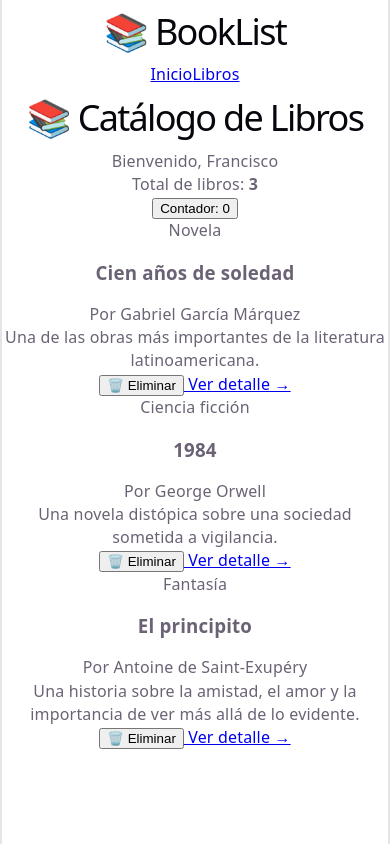
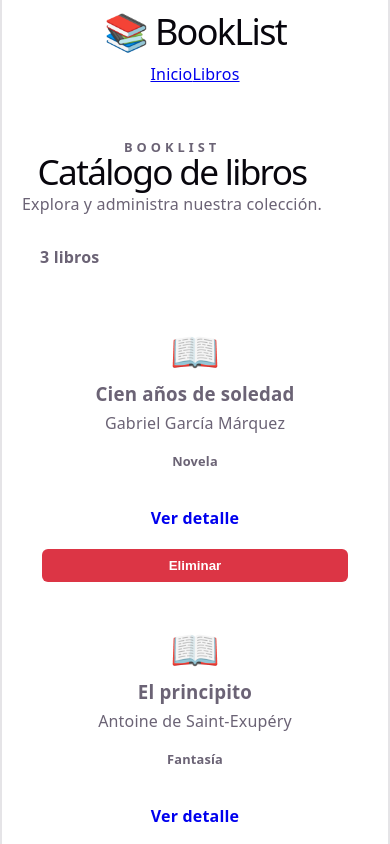
Before and after one commit to zickojavier-art/BookList, a Vue app: page /libros in a window 390 px wide. Shown: the top 844 px of the page. Built offline with nearby package versions, Linux system fonts and the light colour scheme.

Commit message:
feat: crear lista reactiva de libros

```diff
--- a/src/components/Libro.vue
+++ b/src/components/Libro.vue
@@ -1,27 +1,27 @@
 <template>
   <article class="libro-card">
+    <div class="libro-icon">📖</div>
+
     <div class="libro-info">
+      <h3>{{ libro.titulo }}</h3>
+
+      <p class="autor">
+        {{ libro.autor }}
+      </p>
+
       <span class="categoria">
         {{ libro.categoria }}
       </span>
-
-      <h3>{{ libro.titulo }}</h3>
-
-      <p class="autor">Por {{ libro.autor }}</p>
-
-      <p v-if="libro.descripcion">
-        {{ libro.descripcion }}
-      </p>
-
-      <p v-else>Este libro no tiene descripción.</p>
     </div>
 
-    <div class="libro-acciones">
-      <button @click="$emit('eliminar', libro.id)">🗑️ Eliminar</button>
+    <div class="acciones">
+      <RouterLink :to="`/libros/${libro.id}`" class="btn-detalle">
+        Ver detalle
+      </RouterLink>
 
-      <RouterLink :to="`/libros/${libro.id}`" class="btn-detalle">
-        Ver detalle →
-      </RouterLink>
+      <button @click="$emit('eliminar', libro.id)" class="btn-eliminar">
+        Eliminar
+      </button>
     </div>
   </article>
 </template>
@@ -40,3 +40,81 @@ export default {
   emits: ["eliminar"],
 };
 </script>
+
+<style scoped>
+.libro-card {
+  display: flex;
+  align-items: center;
+  gap: 20px;
+  padding: 20px;
+  border-radius: 12px;
+  margin-bottom: 15px;
+  transition: 0.3s;
+}
+
+.libro-card:hover {
+  transform: translateY(-3px);
+}
+
+.libro-icon {
+  font-size: 2.5rem;
+}
+
+.libro-info {
+  flex: 1;
+}
+
+.libro-info h3 {
+  margin: 0 0 6px;
+}
+
+.autor {
+  margin: 0 0 10px;
+}
+
+.categoria {
+  display: inline-block;
+  padding: 5px 10px;
+  border-radius: 20px;
+  font-size: 0.8rem;
+  font-weight: bold;
+}
+
+.acciones {
+  display: flex;
+  gap: 10px;
+  align-items: center;
+}
+
+.btn-detalle,
+.btn-eliminar {
+  padding: 9px 14px;
+  border-radius: 6px;
+  border: none;
+  cursor: pointer;
+  text-decoration: none;
+  font-weight: 600;
+}
+
+.btn-eliminar {
+  background: #dc3545;
+  color: white;
+}
+
+@media (max-width: 700px) {
+  .libro-card {
+    flex-direction: column;
+    text-align: center;
+  }
+
+  .acciones {
+    flex-direction: column;
+    width: 100%;
+  }
+
+  .btn-detalle,
+  .btn-eliminar {
+    width: 100%;
+  }
+}
+</style>
--- a/src/views/InicioView.vue
+++ b/src/views/InicioView.vue
@@ -1,8 +1,17 @@
 <template>
-  <section>
-    <h1>Bienvenido a BookList 📚</h1>
+  <section class="inicio">
+    <div class="contenido">
+      <p class="subtitulo">EDITORIAL NOVA</p>
 
-    <p>Gestiona tu colección de libros de forma fácil, rápida e interactiva.</p>
+      <h1>Bienvenido a <span>BookList</span></h1>
+
+      <p class="descripcion">
+        Gestiona tu biblioteca de libros de forma rápida, sencilla e
+        interactiva.
+      </p>
+
+      <RouterLink to="/libros" class="btn-libros"> Ver catálogo </RouterLink>
+    </div>
   </section>
 </template>
 
@@ -11,3 +20,53 @@ export default {
   name: "InicioView",
 };
 </script>
+
+<style scoped>
+.inicio {
+  min-height: calc(100vh - 70px);
+  display: flex;
+  align-items: center;
+  justify-content: center;
+  text-align: center;
+  padding: 40px 20px;
+}
+
+.contenido {
+  max-width: 750px;
+}
+
+.subtitulo {
+  font-size: 0.9rem;
+  letter-spacing: 4px;
+  font-weight: bold;
+  margin-bottom: 15px;
+}
+
+h1 {
+  font-size: 3.5rem;
+  margin-bottom: 20px;
+}
+
+h1 span {
+  font-weight: 800;
+}
+
+.descripcion {
+  font-size: 1.2rem;
+  line-height: 1.7;
+  margin-bottom: 35px;
+}
+
+.btn-libros {
+  display: inline-block;
+  padding: 14px 30px;
+  border-radius: 8px;
+  text-decoration: none;
+  font-weight: bold;
+  transition: 0.3s;
+}
+
+.btn-libros:hover {
+  transform: translateY(-3px);
+}
+</style>
--- a/src/views/ListaLibros.vue
+++ b/src/views/ListaLibros.vue
@@ -1,30 +1,28 @@
 <template>
-  <section class="lista-container">
-    <h1>📚 Catálogo de Libros</h1>
+  <section class="lista">
+    <div class="encabezado">
+      <div>
+        <p class="subtitulo">BOOKLIST</p>
+        <h1>Catálogo de libros</h1>
+        <p>Explora y administra nuestra colección.</p>
+      </div>
 
-    <p>Bienvenido, {{ usuario }}</p>
-
-    <!-- CONTADOR -->
-    <div class="contador">
-      <p>
-        Total de libros: <strong>{{ libros.length }}</strong>
-      </p>
-
-      <button @click="incrementarContador">Contador: {{ contador }}</button>
+      <span class="contador"> {{ libros.length }} libros </span>
     </div>
 
-    <!-- LISTA -->
-    <div v-if="libros.length > 0">
+    <div v-if="libros.length === 0" class="sin-libros">
+      <div class="icono">📚</div>
+      <h2>No hay libros registrados</h2>
+      <p>Agrega tu primer libro para comenzar.</p>
+    </div>
+
+    <div v-else class="libros-container">
       <Libro
         v-for="libro in libros"
         :key="libro.id"
         :libro="libro"
         @eliminar="eliminarLibro"
       />
-    </div>
-
-    <div v-else>
-      <p>📭 No hay libros disponibles.</p>
     </div>
   </section>
 </template>
@@ -41,52 +39,107 @@ export default {
 
   data() {
     return {
-      usuario: "Francisco",
-
-      contador: 0,
-
       libros: [
         {
           id: 1,
           titulo: "Cien años de soledad",
           autor: "Gabriel García Márquez",
           categoria: "Novela",
-          descripcion:
-            "Una de las obras más importantes de la literatura latinoamericana.",
-          destacado: true,
         },
-
         {
           id: 2,
-          titulo: "1984",
-          autor: "George Orwell",
-          categoria: "Ciencia ficción",
-          descripcion:
-            "Una novela distópica sobre una sociedad sometida a vigilancia.",
-          destacado: false,
-        },
-
-        {
-          id: 3,
           titulo: "El principito",
           autor: "Antoine de Saint-Exupéry",
           categoria: "Fantasía",
-          descripcion:
-            "Una historia sobre la amistad, el amor y la importancia de ver más allá de lo evidente.",
-          destacado: true,
+        },
+        {
+          id: 3,
+          titulo: "1984",
+          autor: "George Orwell",
+          categoria: "Distopía",
         },
       ],
     };
   },
 
   methods: {
-    incrementarContador() {
-      this.contador++;
-    },
-
     eliminarLibro(id) {
       this.libros = this.libros.filter((libro) => libro.id !== id);
     },
   },
 };
 </script>
+
+<style scoped>
+.lista {
+  max-width: 1100px;
+  margin: 0 auto;
+  padding: 50px 20px;
+}
+
+.encabezado {
+  display: flex;
+  justify-content: space-between;
+  align-items: center;
+  margin-bottom: 40px;
+  gap: 20px;
+}
+
+.subtitulo {
+  font-size: 0.8rem;
+  letter-spacing: 4px;
+  font-weight: bold;
+  margin-bottom: 8px;
+}
+
+h1 {
+  font-size: 2.8rem;
+  margin: 0 0 10px;
+}
+
+.encabezado p {
+  margin: 0;
+}
+
+.contador {
+  padding: 10px 18px;
+  border-radius: 20px;
+  font-weight: bold;
+  white-space: nowrap;
+}
+
+.libros-container {
+  display: flex;
+  flex-direction: column;
+}
+
+.sin-libros {
+  text-align: center;
+  padding: 80px 20px;
+  border-radius: 15px;
+}
+
+.icono {
+  font-size: 4rem;
+  margin-bottom: 15px;
+}
+
+.sin-libros h2 {
+  margin-bottom: 10px;
+}
+
+@media (max-width: 700px) {
+  .encabezado {
+    flex-direction: column;
+    align-items: flex-start;
+  }
+
+  h1 {
+    font-size: 2.2rem;
+  }
+
+  .contador {
+    align-self: flex-start;
+  }
+}
+</style>
```
